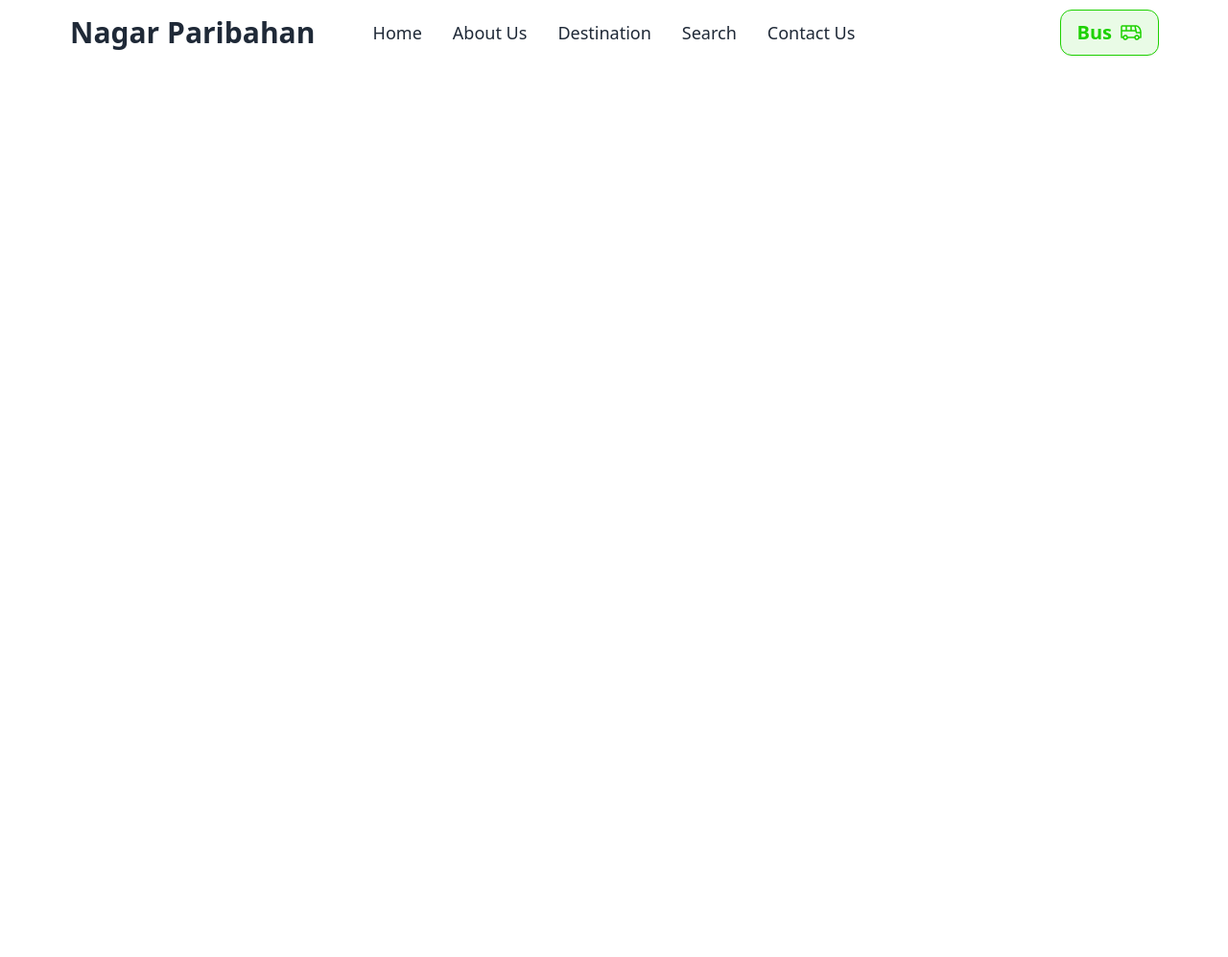
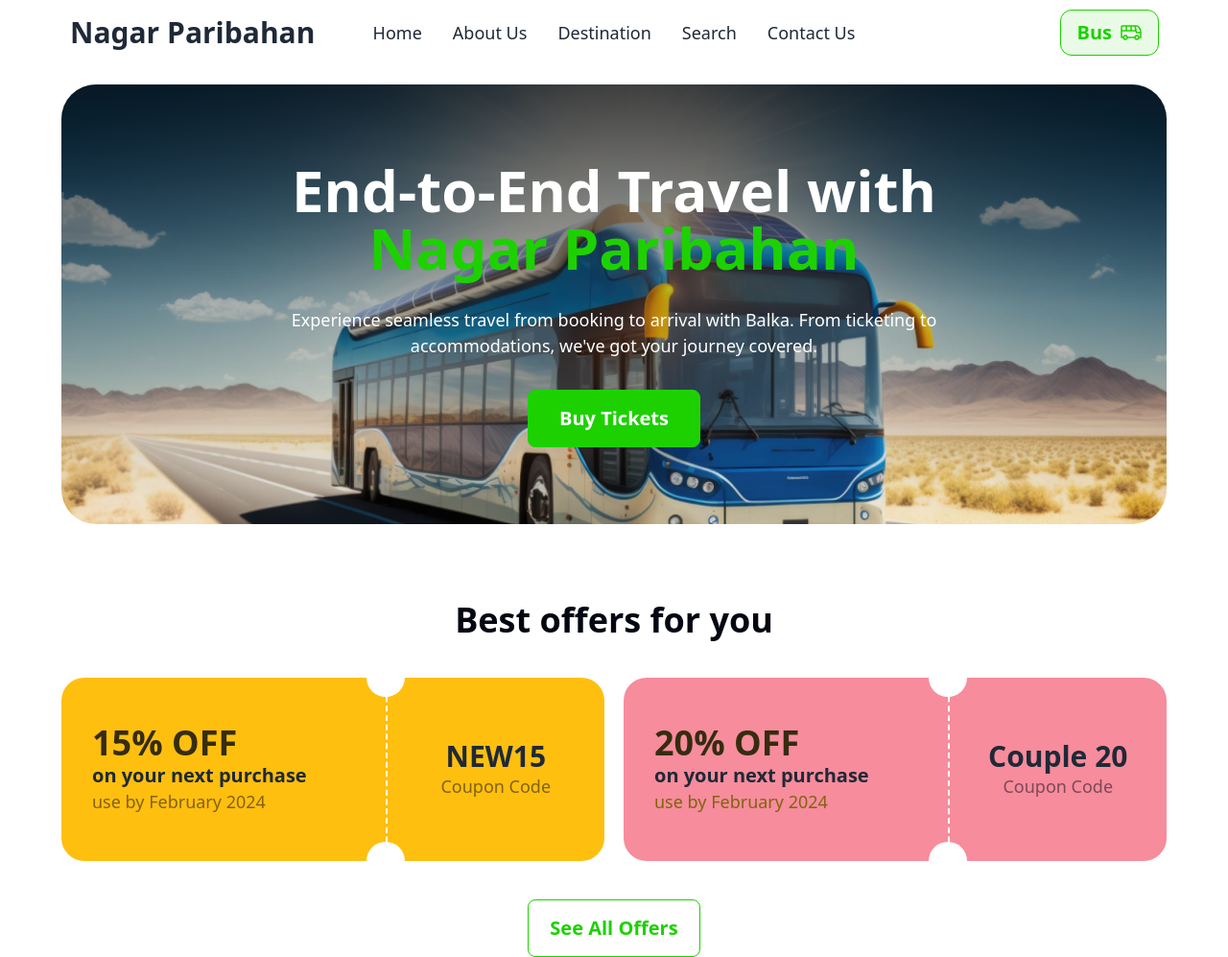
Before and after one commit to mehedifiz/Online-Ticket-Assigenment, a plain HTML site: page index.html in a window 1280 px wide. Shown: the whole page at 96% size. Before the commit the page ends 800 px from the top, so only its background shows below. Drawn offline with nearby package versions, Linux system fonts and the light colour scheme.

Commit message:
cupon cards

```diff
--- a/index.html
+++ b/index.html
@@ -62,9 +62,54 @@
     <!-- Main Content -->
     <!-- Hero Section -->
 
+    <section class="mt-5">
+      <div class="container rounded-[36px] pt-20 pb-20 hero-section-container">
+          <div class="text-center max-w-[690px] m-auto relative z-40">
+              <h1 class="text-[26px] lg:text-6xl font-extrabold text-white">End-to-End Travel with <span class="text-brand-green block">Nagar Paribahan</span></h1>
+              <p class="text-[18px] px-2 lg:px-0 mt-8 mb-8 text-white">Experience seamless travel from booking to arrival with Balka. From ticketing to accommodations, we've got your journey covered.</p>
+              <a href="https://githubxiansaiful.github.io/ph-assignment-smart-ticketing/#balakaTicket" class="btn bg-[#1DD100] shadow-none border-[#1DD100] text-white font-semibold text-xl h-[60px] w-[180px]">Buy Tickets</a>
+          </div>
+      </div>
+  </section>
+
 
 
     <!-- Coupon Cards -->
+
+    <section class="mt-20">
+      <div class="container">
+        <div class="mb-10 text-center">
+          <h2 class="font-extrabold text-[#030712] text-4xl">Best offers for you</h2>
+        </div>
+        <div class="grid grid-cols-1 lg:grid-cols-2 gap-5">
+          <div class="bg-[#FFBF0F] rounded-3xl coupon-box">
+            <div class="px-8 py-12 ">
+              <h2 class="text-[#352C11] font-extrabold text-4xl">15% OFF</h2>
+              <p class="text-xl font-semibold">on your next purchase</p>
+              <p class="text-[18px] text-[#816311]">use by February 2024</p>
+            </div>
+            <div>
+              <h1 class="text-3xl font-extrabold text-center">NEW15</h1>
+              <p class="text-[18px] text-[#816311] text-center">Coupon Code</p>
+            </div>
+          </div>
+          <div class="bg-[#F78C9C] rounded-3xl coupon-box">
+            <div class="px-8 py-12 ">
+              <h2 class="text-[#352C11] font-extrabold text-4xl">20% OFF</h2>
+              <p class="text-xl font-semibold">on your next purchase</p>
+              <p class="text-[18px] text-[#816311]">use by February 2024</p>
+            </div>
+            <div>
+              <h1 class="text-3xl font-extrabold text-center">Couple 20</h1>
+              <p class="text-[18px] text-[#7D4957] text-center">Coupon Code</p>
+            </div>
+          </div>
+        </div>
+        <div class="mt-10 text-center">
+          <a href="" class="btn bg-white shadow-none border-[#1DD100] text-[#1DD100] font-semibold text-xl h-[60px] w-[180px]">See All Offers</a>
+        </div>
+      </div>
+    </section>
 
 
 
```
